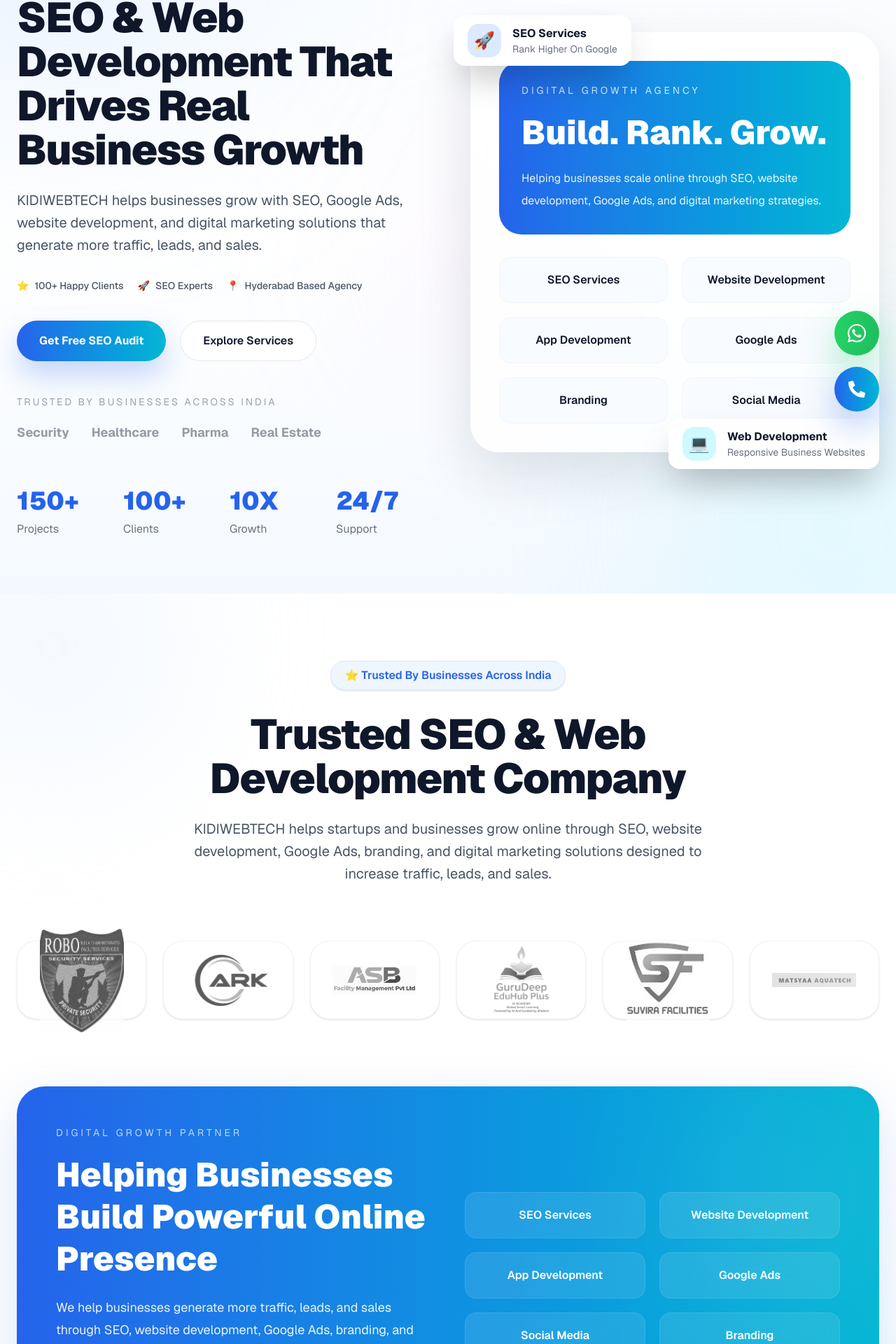
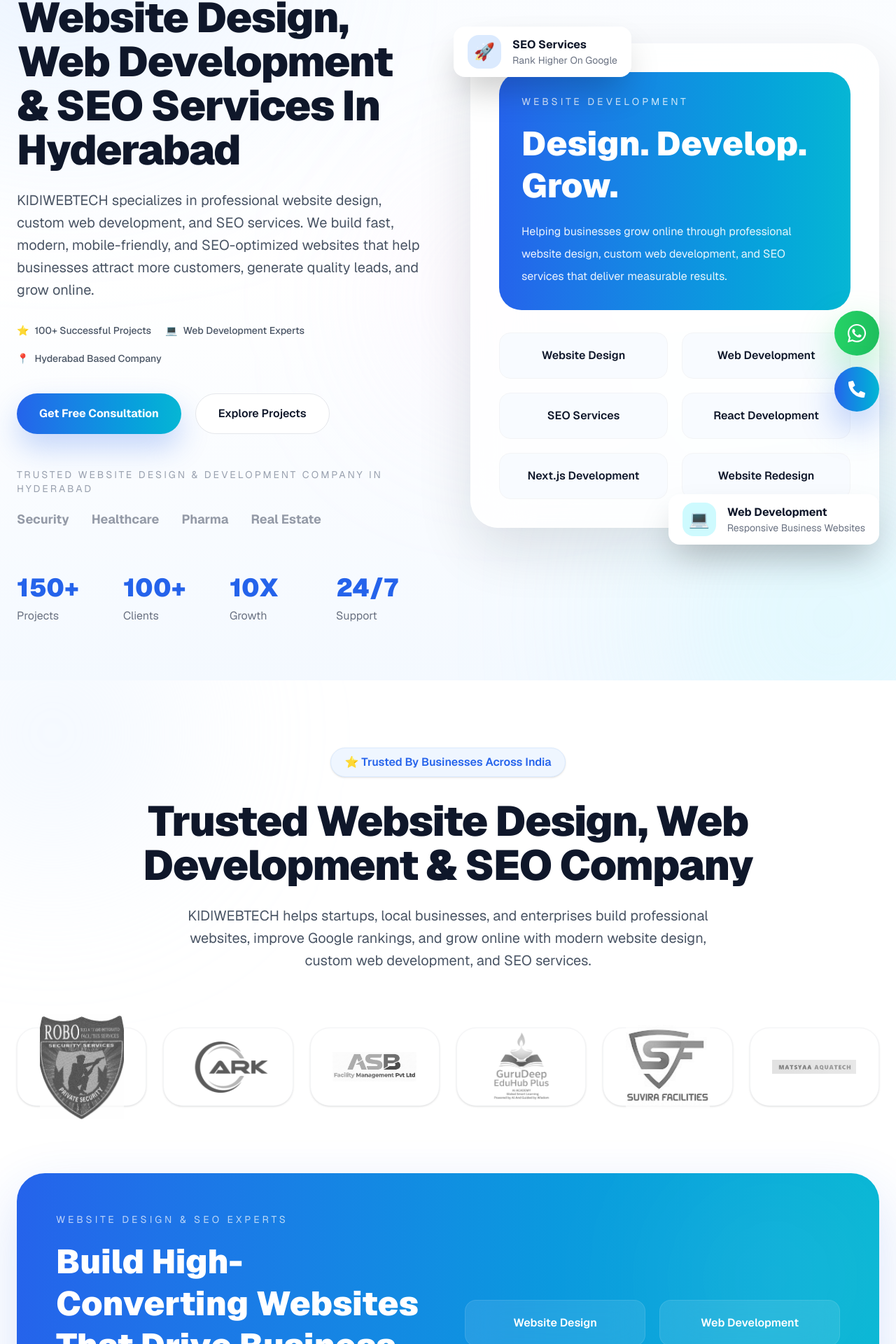
Before and after one commit to saikiranyalavarthi/kidi-web-tech, a Next.js app: page / in a window 1280 px wide. Shown: the part 188-2108 px from the top of the page at 70% size. Built offline with nearby package versions, Linux system fonts and the light colour scheme.

Commit message:
updates changes

```diff
--- a/src/app/Components/Herosection.jsx
+++ b/src/app/Components/Herosection.jsx
@@ -35,7 +35,7 @@ export default function HeroSection() {
               <span className="w-2 h-2 rounded-full bg-[#2563EB]"></span>
 
               <span className="text-sm font-semibold text-[#2563EB]">
-                Trusted Digital Marketing Agency In Hyderabad
+                Trusted Website Design & Development Company In Hyderabad
               </span>
             </div>
 
@@ -52,7 +52,7 @@ export default function HeroSection() {
                 max-w-4xl
               "
             >
-              SEO & Web Development That Drives Real Business Growth
+              Website Design, Web Development & SEO Services In Hyderabad
             </h1>
 
             {/* SUBTEXT */}
@@ -66,24 +66,25 @@ export default function HeroSection() {
                 max-w-2xl
               "
             >
-              KIDIWEBTECH helps businesses grow with SEO, Google Ads, website
-              development, and digital marketing solutions that generate more
-              traffic, leads, and sales.
+              KIDIWEBTECH specializes in professional website design, custom web
+              development, and SEO services. We build fast, modern,
+              mobile-friendly, and SEO-optimized websites that help businesses
+              attract more customers, generate quality leads, and grow online.
             </p>
 
             {/* SOCIAL PROOF */}
 
             <div className="flex flex-wrap gap-5 mt-8 text-sm font-medium text-gray-600">
               <div className="flex items-center gap-2">
-                ⭐ <span>100+ Happy Clients</span>
+                ⭐ <span>100+ Successful Projects</span>
               </div>
 
               <div className="flex items-center gap-2">
-                🚀 <span>SEO Experts</span>
+                💻 <span>Web Development Experts</span>
               </div>
 
               <div className="flex items-center gap-2">
-                📍 <span>Hyderabad Based Agency</span>
+                📍 <span>Hyderabad Based Company</span>
               </div>
             </div>
 
@@ -105,11 +106,11 @@ export default function HeroSection() {
                   transition duration-300
                 "
               >
-                Get Free SEO Audit
+                Get Free Consultation
               </Link>
 
               <Link
-                href="/services"
+                href="/projects"
                 className="
                   inline-flex items-center justify-center
                   px-8 py-4 rounded-full
@@ -122,7 +123,7 @@ export default function HeroSection() {
                   transition duration-300
                 "
               >
-                Explore Services
+                Explore Projects
               </Link>
             </div>
 
@@ -130,7 +131,7 @@ export default function HeroSection() {
 
             <div className="mt-12">
               <p className="text-sm uppercase tracking-[3px] text-gray-400 mb-5">
-                Trusted By Businesses Across India
+                Trusted Website Design & Development Company In Hyderabad
               </p>
 
               <div className="flex flex-wrap items-center gap-8 opacity-70">
@@ -220,7 +221,7 @@ export default function HeroSection() {
                 "
               >
                 <p className="uppercase tracking-[4px] text-white/80 text-sm">
-                  Digital Growth Agency
+                  Website Development
                 </p>
 
                 <h2
@@ -231,12 +232,13 @@ export default function HeroSection() {
                     leading-tight
                   "
                 >
-                  Build. Rank. Grow.
+                  Design. Develop. Grow.
                 </h2>
 
                 <p className="mt-5 text-white/90 leading-8">
-                  Helping businesses scale online through SEO, website
-                  development, Google Ads, and digital marketing strategies.
+                  Helping businesses grow online through professional website
+                  design, custom web development, and SEO services that deliver
+                  measurable results.
                 </p>
               </div>
 
@@ -244,12 +246,12 @@ export default function HeroSection() {
 
               <div className="grid grid-cols-2 gap-5 mt-8">
                 {[
+                  "Website Design",
+                  "Web Development",
                   "SEO Services",
-                  "Website Development",
-                  "App Development",
-                  "Google Ads",
-                  "Branding",
-                  "Social Media",
+                  "React Development",
+                  "Next.js Development",
+                  "Website Redesign",
                 ].map((item, index) => (
                   <div
                     key={index}
--- a/src/app/Components/TrustedBySection.jsx
+++ b/src/app/Components/TrustedBySection.jsx
@@ -55,7 +55,7 @@ export default function TrustedBySection() {
               text-[#0F172A]
             "
           >
-            Trusted SEO & Web Development Company
+            Trusted Website Design, Web Development & SEO Company
           </h2>
 
           {/* DESCRIPTION */}
@@ -70,9 +70,9 @@ export default function TrustedBySection() {
               mx-auto
             "
           >
-            KIDIWEBTECH helps startups and businesses grow online through SEO,
-            website development, Google Ads, branding, and digital marketing
-            solutions designed to increase traffic, leads, and sales.
+            KIDIWEBTECH helps startups, local businesses, and enterprises build
+            professional websites, improve Google rankings, and grow online with
+            modern website design, custom web development, and SEO services.
           </p>
         </div>
 
@@ -116,8 +116,6 @@ export default function TrustedBySection() {
 
         {/* STATS */}
 
-
-
         {/* CTA SECTION */}
 
         <div
@@ -143,7 +141,7 @@ export default function TrustedBySection() {
 
             <div>
               <p className="uppercase tracking-[4px] text-white/70 text-sm">
-                DIGITAL GROWTH PARTNER
+                WEBSITE DESIGN & SEO EXPERTS
               </p>
 
               <h3
@@ -154,7 +152,7 @@ export default function TrustedBySection() {
                   leading-tight
                 "
               >
-                Helping Businesses Build Powerful Online Presence
+                Build High-Converting Websites That Drive Business Growth
               </h3>
 
               <p
@@ -166,9 +164,9 @@ export default function TrustedBySection() {
                   max-w-2xl
                 "
               >
-                We help businesses generate more traffic, leads, and sales
-                through SEO, website development, Google Ads, branding, and
-                digital marketing strategies.
+                We create modern, responsive, and SEO-friendly websites that
+                help businesses attract more customers, improve online
+                visibility, and generate quality leads through organic search.
               </p>
 
               {/* BUTTON */}
@@ -195,12 +193,12 @@ export default function TrustedBySection() {
 
             <div className="grid grid-cols-2 gap-5">
               {[
+                "Website Design",
+                "Web Development",
                 "SEO Services",
-                "Website Development",
-                "App Development",
-                "Google Ads",
-                "Social Media",
-                "Branding",
+                "React Development",
+                "Next.js Development",
+                "Website Redesign",
               ].map((item, index) => (
                 <div
                   key={index}
--- a/src/app/layout.tsx
+++ b/src/app/layout.tsx
@@ -28,23 +28,30 @@ export const metadata: Metadata = {
   metadataBase: new URL("https://www.kidiwebtech.com"),
 
   title: {
-    default: "KidiWebTech – Digital Marketing & SEO Agency in Hyderabad",
+    default:
+      "Website Design, Web Development & SEO Services Hyderabad | KidiWebTech",
     template: "%s | KidiWebTech",
   },
 
   description:
-    "KidiWebTech is a leading digital marketing agency in Hyderabad offering SEO services, website development, Google Ads management, social media marketing, and web hosting solutions.",
+    "KidiWebTech provides professional website design, web development, React.js development, Next.js development, website redesign, and SEO services in Hyderabad. Build fast, SEO-friendly websites that grow your business.",
 
   keywords: [
-  "digital marketing agency Hyderabad",
+    "website design company Hyderabad",
+    "web development company Hyderabad",
+    "website development services Hyderabad",
+    "custom website development",
+    "website redesign services",
+    "responsive website design",
+    "React JS development services",
+    "Next.js development company",
     "SEO services Hyderabad",
-  "website development Hyderabad",
-  "Google Ads expert Hyderabad",
-  "social media marketing agency Hyderabad",
-  "best SEO company in Hyderabad",
-  "web design company Hyderabad",
-  "online marketing services India",
-  "KidiWebTech digital agency",
+    "SEO company Hyderabad",
+    "technical SEO services",
+    "local SEO services",
+    "web design agency Hyderabad",
+    "business website development",
+    "KidiWebTech",
   ],
 
   alternates: {
@@ -68,9 +75,10 @@ export const metadata: Metadata = {
   },
 
   openGraph: {
-  title: "KidiWebTech – Digital Growth Partner in Hyderabad",
+    title:
+      "Website Design, Web Development & SEO Services Hyderabad | KidiWebTech",
     description:
-    "SEO, web development, Google Ads, social media marketing & hosting services in Hyderabad.",
+      "Professional website design, web development, React.js, Next.js, and SEO services in Hyderabad.",
     url: "https://www.kidiwebtech.com",
     siteName: "KidiWebTech",
     locale: "en_IN",
@@ -80,18 +88,20 @@ export const metadata: Metadata = {
         url: "https://www.kidiwebtech.com/og-image.jpg",
         width: 1200,
         height: 630,
-      alt: "KidiWebTech Digital Marketing Agency",
+        alt: "KidiWebTech Website Development & SEO Services",
       },
     ],
   },
 
   twitter: {
     card: "summary_large_image",
-  title: "KidiWebTech – Digital Marketing Agency",
+    title:
+      "Website Design, Web Development & SEO Services Hyderabad | KidiWebTech",
     description:
-    "Grow your business with SEO, web development & performance marketing services.",
+      "Grow your business with professional website development and SEO services.",
     images: ["https://www.kidiwebtech.com/og-image.jpg"],
   },
+
 };
 /* =========================
    ROOT LAYOUT
```
Lines whose indentation alone changed are shown as unchanged.
